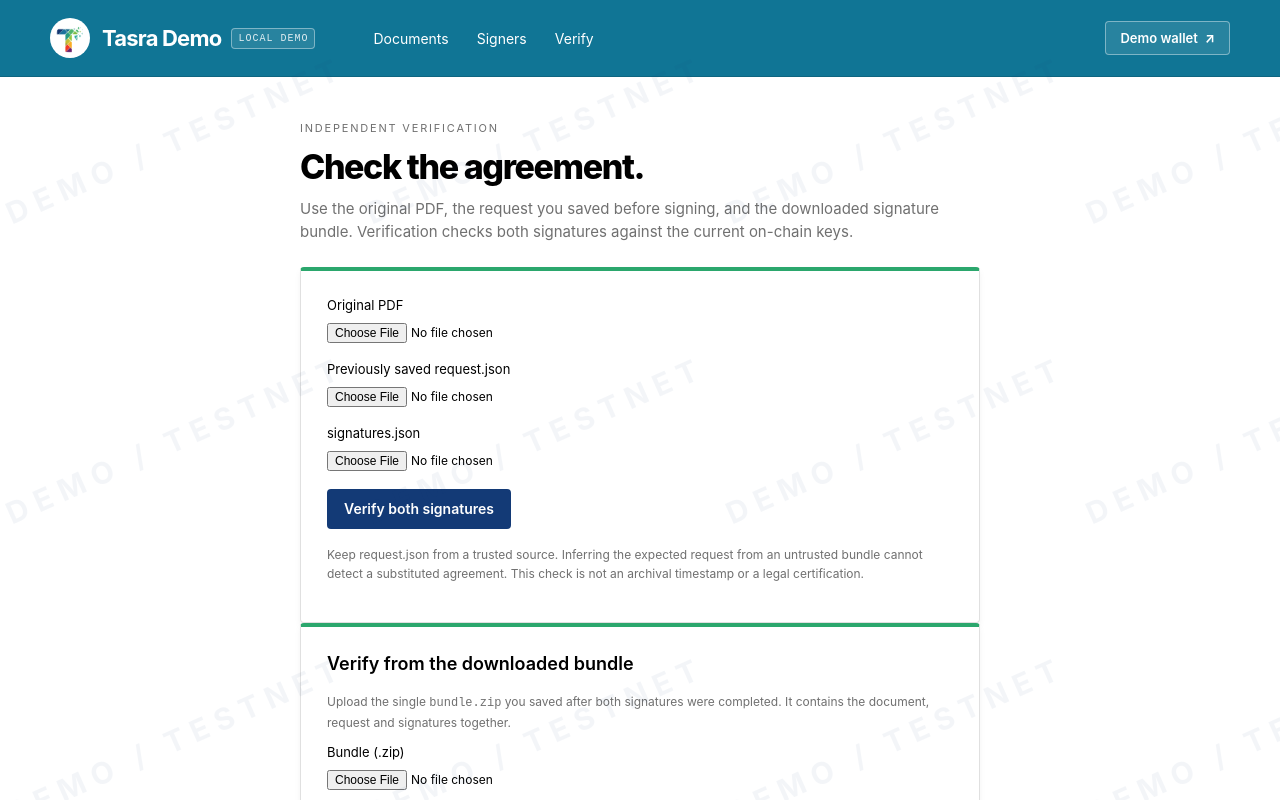
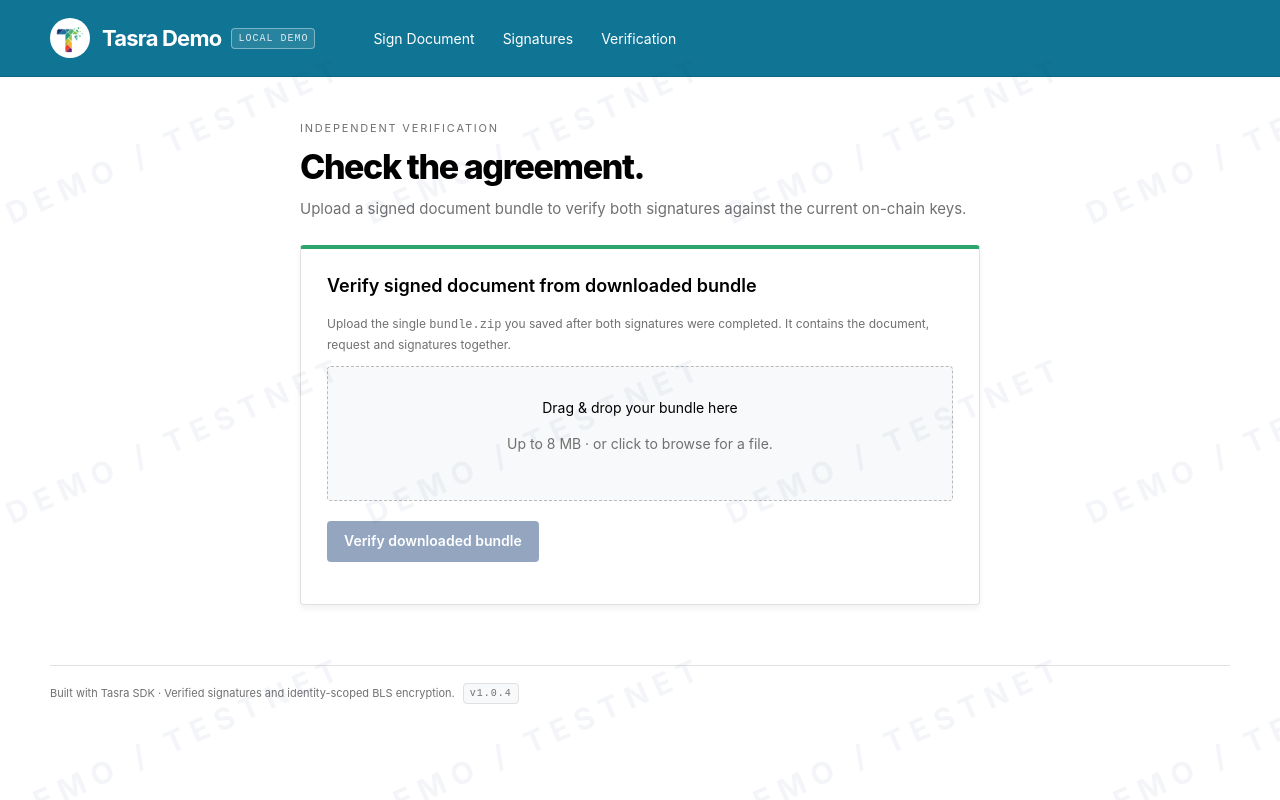
Before and after one commit to t3foundry/tasra-demo, a React (Vite) app in the folder web/: page /verify in a window 1280 px wide. Shown: the top 800 px of the page. Built offline with nearby package versions, Linux system fonts and the light colour scheme.

Commit message:
Changes and updates

```diff
--- a/web/src/App.tsx
+++ b/web/src/App.tsx
@@ -1,7 +1,6 @@
 import { BrowserRouter, Routes, Route, Link, useLocation } from 'react-router-dom'
 import { NoticeProvider } from './notice'
 import { SenderProvider } from './sender'
-import { DemoWalletLink } from './DemoWalletLink'
 import { Landing } from './pages/Landing'
 import { Dashboard } from './pages/Dashboard'
 import { SignerPage } from './pages/SignerPage'
@@ -18,7 +17,6 @@
     pathname === '/verify' ||
     pathname.startsWith('/sign/')
   const encrypting = pathname === '/encryption' || pathname === '/decryption'
-  const isLanding = pathname === '/'
   return (
     <header>
       <div className="bar">
@@ -29,9 +27,9 @@
         </a>
         {signing ? (
           <nav aria-label="Main">
-            <Link to="/signing">Documents</Link>
-            <Link to="/signers">Signers</Link>
-            <Link to="/verify">Verify</Link>
+            <Link to="/signing">Sign Document</Link>
+            <Link to="/signers">Signatures</Link>
+            <Link to="/verify">Verification</Link>
           </nav>
         ) : null}
         {encrypting ? (
@@ -39,14 +37,6 @@
             <Link to="/encryption">Encryption</Link>
             <Link to="/decryption">Decryption</Link>
           </nav>
-        ) : null}
-        {!isLanding ? (
-          <DemoWalletLink className="demo-wallet-header">
-            Demo wallet
-            <span className="demo-wallet-arrow" aria-hidden="true">
-              ↗
-            </span>
-          </DemoWalletLink>
         ) : null}
       </div>
     </header>
--- a/web/src/PdfUpload.tsx
+++ b/web/src/FileUpload.tsx
@@ -1,6 +1,6 @@
 import { useRef, useState, type DragEvent, type KeyboardEvent } from 'react'
 
-export type PdfFile = { name: string; bytes: Uint8Array }
+export type UploadedFile = { name: string; bytes: Uint8Array }
 
 const MAX_BYTES = 8 * 1024 * 1024
 
@@ -9,28 +9,46 @@
   return kb >= 1024 ? `${(kb / 1024).toFixed(1)} MB` : `${kb.toFixed(0)} KB`
 }
 
-function isPdf(f: File): boolean {
-  return f.type === 'application/pdf' || /\.pdf$/i.test(f.name)
+function extensionOf(name: string): string {
+  const i = name.lastIndexOf('.')
+  return i < 0 ? '' : name.slice(i + 1).toLowerCase()
 }
 
-export function PdfUpload({
+export function FileUpload({
   file,
   onChange,
+  accept,
+  extensions,
+  label = 'Drag & drop your file here',
+  hint = 'Up to 8 MB · or click to browse for a file.',
+  typeLabel = 'file',
   sampleUrl,
-  sampleLabel = 'Use sample PDF',
+  sampleLabel = 'Use sample file',
+  sampleHint = 'Or start with an included sample.',
 }: {
-  file: PdfFile | null
-  onChange: (file: PdfFile | null) => void
+  file: UploadedFile | null
+  onChange: (file: UploadedFile | null) => void
+  accept?: string
+  extensions?: string[]
+  label?: string
+  hint?: string
+  typeLabel?: string
   sampleUrl?: string
   sampleLabel?: string
+  sampleHint?: string
 }) {
   const inputRef = useRef<HTMLInputElement>(null)
   const [dragging, setDragging] = useState(false)
   const [error, setError] = useState('')
 
+  const allowed = (extensions ?? []).map((e) => e.toLowerCase())
+  const acceptAttr = accept ?? allowed.map((e) => '.' + e).join(',')
+
   async function read(f: File) {
-    if (!isPdf(f)) {
-      setError('Only PDF files are accepted.')
+    if (allowed.length && !allowed.includes(extensionOf(f.name))) {
+      setError(
+        `Only ${allowed.map((e) => '.' + e).join(', ')} files are accepted.`,
+      )
       return
     }
     if (f.size > MAX_BYTES) {
@@ -51,7 +69,8 @@
   async function useSample() {
     if (!sampleUrl) return
     const res = await fetch(sampleUrl)
-    onChange({ name: 'sample.pdf', bytes: new Uint8Array(await res.arrayBuffer()) })
+    const name = sampleUrl.split('/').pop() || 'sample'
+    onChange({ name, bytes: new Uint8Array(await res.arrayBuffer()) })
   }
 
   function onDrop(e: DragEvent<HTMLDivElement>) {
@@ -85,7 +104,9 @@
         </span>
         <div className="pdf-chosen-info">
           <strong>{file.name}</strong>
-          <small>{sizeLabel(file.bytes.length)} · PDF attached</small>
+          <small>
+            {sizeLabel(file.bytes.length)} · {typeLabel} attached
+          </small>
         </div>
         <button
           type="button"
@@ -122,20 +143,20 @@
       }}
       onDrop={onDrop}
     >
-      <p>Drag &amp; drop your PDF here</p>
+      <p>{label}</p>
       <input
         ref={inputRef}
         type="file"
-        accept="application/pdf"
+        accept={acceptAttr}
         className="hidden"
         onChange={(e) => void pick(e.currentTarget)}
         onClick={(e) => e.stopPropagation()}
       />
-      <p className="hint">Up to 8 MB · or click to browse for a file.</p>
+      <p className="hint">{hint}</p>
       {error ? <p className="hint upload-error">{error}</p> : null}
       {sampleUrl ? (
         <>
-          <p className="hint">Or start with the included sample agreement.</p>
+          <p className="hint">{sampleHint}</p>
           <button
             type="button"
             className="small"
--- a/web/src/components.tsx
+++ b/web/src/components.tsx
@@ -21,7 +21,7 @@
     <span
       className={`badge ${status === 'completed' ? 'done' : closed ? 'closed' : ''}`}
     >
-      {status.replaceAll('_', ' ')}
+      {status === 'awaiting' ? 'Pending' : status.replaceAll('_', ' ')}
     </span>
   )
 }
--- a/web/src/pages/SignerPage.tsx
+++ b/web/src/pages/SignerPage.tsx
@@ -10,7 +10,7 @@
   type PublicSession,
 } from '../../../shared/wallet'
 import { useNotice } from '../notice'
-import { Badge, Recipients, Downloads, name, signerLabel } from '../components'
+import { Badge, Recipients, Downloads, signerLabel } from '../components'
 import { PdfPreview } from '../PdfPreview'
 
 export function SignerPage() {
@@ -23,10 +23,9 @@
   const [reviewedBytes, setReviewedBytes] = useState<Uint8Array>()
   const [reviewedHash, setReviewedHash] = useState('')
   const [wallet, setWallet] = useState<DemoWallet>()
-  const [autoLoaded, setAutoLoaded] = useState(false)
   const [busy, setBusy] = useState(false)
   const busyRef = useRef(false)
-  const walletNameRef = useRef<HTMLParagraphElement>(null)
+  const remoteAbortRef = useRef(false)
   const [remote, setRemote] = useState<{
     qrPayload: string
     qrDataUrl: string
@@ -62,7 +61,6 @@
               const w = importWallet(stored)
 if (w.name === signer.name) {
               setWallet(w)
-                setAutoLoaded(true)
             } else {
                 w.identity.destroy()
               }
@@ -109,19 +107,6 @@
     closed ||
     state.phase === 'signed' ||
     ['uncertain', 'opening', 'signing'].includes(state.phase)
-
-  async function loadWallet(f: File) {
-    setWallet(undefined)
-    setAutoLoaded(false)
-    try {
-      const w = importWallet(await f.text())
-      setWallet(w)
-      if (walletNameRef.current)
-        walletNameRef.current.textContent = 'Loaded: ' + name(w.name)
-    } catch (e) {
-      notice((e as Error).message)
-    }
-  }
 
   async function handleSign() {
     if (!wallet || !config || !r) return
@@ -189,6 +174,7 @@
 
   async function handleRemoteSign() {
     if (!config || !r) return
+    remoteAbortRef.current = false
     setBusy(true)
     busyRef.current = true
     setRemote(null)
@@ -212,10 +198,18 @@
       notice('Scan the QR with the signer’s remote wallet')
       const deadline = Date.now() + 5 * 60 * 1000
       while (true) {
+        if (remoteAbortRef.current) {
+          await api(`/requests/${id}/${slotId}/reset`, {})
+          return
+        }
         const status = await api<PublicSession>(
           `/requests/${id}/${slotId}/session`,
           { attemptId },
         )
+        if (remoteAbortRef.current) {
+          await api(`/requests/${id}/${slotId}/reset`, {})
+          return
+        }
         if (status.status === 'done') {
           setRemote(null)
           notice('Wallet approved; verifying and saving the signature…')
@@ -248,6 +242,18 @@
       setTimeout(() => setCopied(false), 1500)
     } catch (e) {
       notice('Could not copy: ' + (e as Error).message)
+    }
+  }
+
+  async function cancelRemote() {
+    remoteAbortRef.current = true
+    setRemote(null)
+    setCopied(false)
+    try {
+      await api(`/requests/${id}/${slotId}/reset`, {})
+      notice('Remote signature cancelled')
+    } catch (e) {
+      notice((e as Error).message)
     }
   }
 
@@ -290,31 +296,9 @@
               </p>
             ) : null}
             {!blocked ? (
-              <div className="wallet">
-                <label htmlFor="wallet">Your demo wallet file</label>
-                <input
-                  id="wallet"
-                  type="file"
-                  accept="application/json"
-                  onChange={(e) => {
-                    const f = e.target.files?.[0]
-                    if (f) void loadWallet(f)
-                  }}
-                />
-                <p ref={walletNameRef}>
-                  {wallet ? 'Loaded: ' + name(wallet.name) : 'Choose the private file provided to you.'}
+              <p className="signer-ready">
+                {signerLabel(state)} is ready to sign this document.
               </p>
-                {wallet && autoLoaded ? (
-                  <p className="hint">
-                    This wallet was loaded from your browser storage (uploaded on the
-                    Signers page), so no file selection is needed.
-                  </p>
-                ) : null}
-                <p className="hint">
-                  The wallet key stays in this browser tab. Only an encrypted credential
-                  presentation is sent.
-                </p>
-              </div>
             ) : null}
             {!blocked ? (
               <>
@@ -353,9 +337,18 @@
                       signature, or copy the session URL below into it.
                     </p>
                     <div className="linkbox">{remote.qrPayload}</div>
+                    <div className="actions">
                       <button className="small" type="button" onClick={copyRemote}>
                         {copied ? 'Copied' : 'Copy session URL'}
                       </button>
+                      <button
+                        className="small"
+                        type="button"
+                        onClick={() => void cancelRemote()}
+                      >
+                        Cancel
+                      </button>
+                    </div>
                   </div>
                 ) : null}
               </>
--- a/web/src/pages/SignersPage.tsx
+++ b/web/src/pages/SignersPage.tsx
@@ -1,9 +1,10 @@
-import { useCallback, useEffect, useRef, useState } from 'react'
+import { useCallback, useEffect, useState } from 'react'
 import { createIdentity, verifyCredential } from 'tasra-sdk/app'
 import { ed25519DidKey } from 'tasra-sdk/oid4vp'
 import { ed25519 } from '@noble/curves/ed25519'
 import { api } from '../api'
 import { name } from '../components'
+import { DemoWalletLink } from '../DemoWalletLink'
 import { useNotice } from '../notice'
 import { toHex } from '../../../shared/model'
 import { importWallet } from '../../../shared/wallet'
@@ -37,16 +38,7 @@
 const walletKey = (person: string) => `tasra-wallet:${person}`
 const walletSchema = 'tasra-demo-wallet/v1'
 
-function downloadWallet(person: string) {
-  const text = localStorage.getItem(walletKey(person))
-  if (!text) return
-  const url = URL.createObjectURL(new Blob([text], { type: 'application/json' }))
-  const anchor = document.createElement('a')
-  anchor.href = url
-  anchor.download = person + '.json'
-  anchor.click()
-  URL.revokeObjectURL(url)
-}
+
 
 type WalletInfo = {
   did: string
@@ -72,8 +64,6 @@
 }
 
 function WalletUpload({ person }: { person: string }) {
-  const notice = useNotice()
-  const inputRef = useRef<HTMLInputElement>(null)
   const [info, setInfo] = useState<WalletInfo | null>(null)
 
   useEffect(() => {
@@ -85,29 +75,6 @@
     }
   }, [person])
 
-  async function onFile(file: File | undefined) {
-    if (!file) return
-    try {
-      const text = await file.text()
-      const wallet = importWallet(text)
-      try {
-        if (wallet.name !== person)
-          throw new Error(
-            `This wallet belongs to ${name(wallet.name)}, not ${name(person)}`,
-          )
-        localStorage.setItem(walletKey(person), text)
-        setInfo(describeWallet(text))
-        notice(`${name(person)}’s wallet stored in this browser`)
-      } finally {
-        wallet.identity.destroy()
-      }
-    } catch (e) {
-      notice((e as Error).message)
-    } finally {
-      if (inputRef.current) inputRef.current.value = ''
-    }
-  }
-
   return (
     <details className="dcql">
       <summary>
@@ -117,28 +84,11 @@
         </span>
       </summary>
       <div className="wallet">
-        <input
-          ref={inputRef}
-          type="file"
-          accept="application/json"
-          className="hidden"
-          onChange={(e) => void onFile(e.target.files?.[0])}
-        />
         <p>
           {info
             ? 'A wallet is stored for this key-slot.'
-            : 'No wallet stored. Upload the signer’s private wallet file.'}
+            : 'No wallet stored for this signer.'}
         </p>
-        <div className="actions">
-          <button className="small" onClick={() => inputRef.current?.click()}>
-            {info ? 'Replace wallet' : 'Upload wallet'}
-          </button>
-          {info ? (
-            <button className="small" onClick={() => downloadWallet(person)}>
-              Download wallet
-            </button>
-          ) : null}
-        </div>
         {info ? (
           <div className="wallet-info">
             <p className="hint">DID</p>
@@ -333,14 +283,26 @@
               </button>
             </div>
             {showCreate === 'remote' ? (
-              <p className="hint">
-                Generates a W3C DID (did:key) key in this browser and asks the server to
-                issue the DocumentSigner credential to that remote wallet.
-              </p>
+              <div className="wallet-callout">
+                <p className="hint">
+                  A remote signer keeps its DocumentSigner credential in an external
+                  wallet. Open the demo wallet first, then name and create the signer
+                  below.
+                </p>
+                <DemoWalletLink className="button">
+                  Open the demo wallet ↗
+                </DemoWalletLink>
+              </div>
             ) : null}
-            <button className="small" type="button" onClick={() => setShowCreate('none')}>
-              Cancel
-            </button>
+            <div className="form-cancel">
+              <button
+                className="small"
+                type="button"
+                onClick={() => setShowCreate('none')}
+              >
+                Cancel
+              </button>
+            </div>
           </form>
         )}
       </section>
--- a/web/src/pages/VerifyPage.tsx
+++ b/web/src/pages/VerifyPage.tsx
@@ -1,5 +1,6 @@
-import { useRef, useState } from 'react'
+import { useState } from 'react'
 import { api, base64 } from '../api'
+import { FileUpload, type UploadedFile } from '../FileUpload'
 
 type SlotLink = { name?: string; slotId: string }
 
@@ -12,36 +13,11 @@
   const [status, setStatus] = useState('')
   const [className, setClassName] = useState('')
   const [slots, setSlots] = useState<SlotLink[]>([])
-  const originalRef = useRef<HTMLInputElement>(null)
-  const expectedRef = useRef<HTMLInputElement>(null)
-  const bundleRef = useRef<HTMLInputElement>(null)
-  const bundleZipRef = useRef<HTMLInputElement>(null)
+  const [bundle, setBundle] = useState<UploadedFile | null>(null)
 
   function success() {
     setClassName('success')
     setStatus('Verified. Alice and Bob signed this exact document and request.')
-  }
-
-  async function verify() {
-    setStatus('Checking…')
-    setClassName('')
-    setSlots([])
-    try {
-      const original = originalRef.current?.files?.[0]
-      const expected = expectedRef.current?.files?.[0]
-      const bundle = bundleRef.current?.files?.[0]
-      if (!original || !expected || !bundle) throw new Error('Select all three files')
-      const result = await api<{ signers?: SlotLink[] }>('/verify', {
-        pdfBase64: base64(new Uint8Array(await original.arrayBuffer())),
-        expected: JSON.parse(await expected.text()),
-        bundle: JSON.parse(await bundle.text()),
-      })
-      setSlots(result.signers ?? [])
-      success()
-    } catch (e) {
-      setClassName('error')
-      setStatus(e instanceof Error ? e.message : 'Verification failed')
-    }
   }
 
   async function verifyBundleZip() {
@@ -49,10 +25,9 @@
     setClassName('')
     setSlots([])
     try {
-      const zip = bundleZipRef.current?.files?.[0]
-      if (!zip) throw new Error('Select the downloaded bundle (.zip)')
+      if (!bundle) throw new Error('Select the downloaded bundle (.zip)')
       const result = await api<{ signers?: SlotLink[] }>('/verify-zip', {
-        zipBase64: base64(new Uint8Array(await zip.arrayBuffer())),
+        zipBase64: base64(bundle.bytes),
       })
       setSlots(result.signers ?? [])
       success()
@@ -67,25 +42,29 @@
       <div className="eyebrow">Independent verification</div>
       <h1>Check the agreement.</h1>
       <p className="sub">
-        Use the original PDF, the request you saved before signing, and the downloaded
-        signature bundle. Verification checks both signatures against the current on-chain
-        keys.
+        Upload a signed document bundle to verify both signatures against the current
+        on-chain keys.
       </p>
       <section className="panel">
-        <div className="field">
-          <label htmlFor="original">Original PDF</label>
-          <input id="original" type="file" accept="application/pdf" ref={originalRef} />
-        </div>
-        <div className="field">
-          <label htmlFor="expected">Previously saved request.json</label>
-          <input id="expected" type="file" accept="application/json" ref={expectedRef} />
-        </div>
-        <div className="field">
-          <label htmlFor="bundle">signatures.json</label>
-          <input id="bundle" type="file" accept="application/json" ref={bundleRef} />
-        </div>
-        <button className="primary" onClick={verify}>
-          Verify both signatures
+        <h2>Verify signed document from downloaded bundle</h2>
+        <p className="hint">
+          Upload the single <code>bundle.zip</code> you saved after both signatures were
+          completed. It contains the document, request and signatures together.
+        </p>
+        <FileUpload
+          file={bundle}
+          onChange={setBundle}
+          accept="application/zip,.zip"
+          extensions={['zip']}
+          label="Drag & drop your bundle here"
+          typeLabel="ZIP"
+        />
+        <button
+          className="primary"
+          disabled={!bundle}
+          onClick={verifyBundleZip}
+        >
+          Verify downloaded bundle
         </button>
         <p id="result" role="status" className={className}>
           {status}
@@ -107,26 +86,6 @@
             ))}
           </p>
         ) : null}
-        <p className="hint">
-          Keep request.json from a trusted source. Inferring the expected request from an
-          untrusted bundle cannot detect a substituted agreement. This check is not an
-          archival timestamp or a legal certification.
-        </p>
-      </section>
-
-      <section className="panel">
-        <h2>Verify from the downloaded bundle</h2>
-        <p className="hint">
-          Upload the single <code>bundle.zip</code> you saved after both signatures were
-          completed. It contains the document, request and signatures together.
-        </p>
-        <div className="field">
-          <label htmlFor="bundleZip">Bundle (.zip)</label>
-          <input id="bundleZip" type="file" accept="application/zip" ref={bundleZipRef} />
-        </div>
-        <button className="primary" onClick={verifyBundleZip}>
-          Verify downloaded bundle
-        </button>
       </section>
     </div>
   )
--- a/web/src/styles.css
+++ b/web/src/styles.css
@@ -404,6 +404,27 @@
   font-size: 12px;
   line-height: 1.6;
 }
+.signer-ready {
+  display: inline-flex;
+  align-items: center;
+  gap: 9px;
+  font-size: 13px;
+  font-weight: 600;
+  color: #1e7a4a;
+  background: var(--success-soft);
+  border: 1px solid var(--success-line);
+  border-radius: 4px;
+  padding: 10px 14px;
+  margin: 0;
+}
+.signer-ready::before {
+  content: '';
+  width: 8px;
+  height: 8px;
+  border-radius: 50%;
+  background: var(--success);
+  flex-shrink: 0;
+}
 .error {
   color: #c0392b;
   background: var(--danger-soft);
@@ -788,93 +809,27 @@
   accent-color: var(--brand-deep);
 }
 
-.landing-wallet {
-  margin-top: 30px;
-  display: flex;
-  align-items: center;
-  justify-content: space-between;
-  gap: 26px;
-  padding: 26px 30px;
-  background:
-    radial-gradient(120% 160% at 100% 0%, rgba(123, 200, 67, 0.16), transparent 55%),
-    linear-gradient(120deg, var(--brand-deep), var(--brand) 70%);
-  color: #fff;
-  border-radius: 6px;
-  box-shadow: 0 10px 30px rgba(19, 58, 118, 0.25);
+.wallet-callout {
+  display: grid;
+  gap: 12px;
+  margin: 18px 0;
+  padding: 16px 18px;
+  background: var(--offwhite);
+  border: 1px solid var(--line);
+  border-left: 4px solid var(--brand);
+  border-radius: 4px;
 }
-.landing-wallet h2 {
-  color: #fff;
-  font-size: 21px;
-  letter-spacing: -0.4px;
-  margin: 0 0 8px;
+.wallet-callout p {
+  margin: 0;
+  max-width: 540px;
 }
-.landing-wallet p {
-  margin: 0;
-  max-width: 640px;
-  font-size: 14px;
-  line-height: 1.6;
-  color: rgba(255, 255, 255, 0.88);
+.wallet-callout .button {
+  justify-self: start;
 }
-.landing-wallet-cta {
-  flex: 0 0 auto;
-  display: inline-flex;
-  align-items: center;
-  gap: 8px;
-  font-size: 14px;
-  font-weight: 700;
-  color: var(--brand-deep);
-  background: #fff;
-  border-radius: 4px;
-  padding: 12px 18px;
-  text-decoration: none;
-  transition:
-    transform 0.15s ease,
-    box-shadow 0.15s ease;
-}
-.landing-wallet-cta::after {
-  content: '↗';
-  font-size: 15px;
-}
-.landing-wallet-cta:hover {
-  transform: translateY(-2px);
-  box-shadow: 0 6px 18px rgba(0, 0, 0, 0.22);
-}
-
-.demo-wallet-header {
-  margin-left: auto;
-  display: inline-flex;
-  align-items: center;
-  gap: 7px;
-  color: #fff;
-  font-size: 13px;
-  font-weight: 600;
-  text-decoration: none;
-  padding: 8px 14px;
-  border: 1px solid rgba(255, 255, 255, 0.4);
-  border-radius: 4px;
-  background: rgba(255, 255, 255, 0.1);
-  transition:
-    background 0.15s ease,
-    border-color 0.15s ease;
-}
-.demo-wallet-header:hover {
-  background: rgba(255, 255, 255, 0.2);
-  border-color: rgba(255, 255, 255, 0.7);
-}
-.demo-wallet-arrow {
-  font-weight: 700;
-  line-height: 1;
-}
-
-@media (max-width: 850px) {
-  .landing-wallet {
-    flex-direction: column;
-    align-items: flex-start;
-  }
-  .landing-wallet-cta {
-    align-self: stretch;
-    justify-content: center;
-  }
+.form-cancel {
+  margin-top: 18px;
+  padding-top: 16px;
+  border-top: 1px solid var(--line);
 }
 @media (max-width: 850px) {
   .landing-grid {
```
Also changed, not shown: web/src/pages/Dashboard.tsx (+13 -3 lines), web/src/pages/EncryptionPage.tsx (+13 -3 lines), web/src/pages/Landing.tsx (+0 -15 lines). Lines whose indentation alone changed are shown as unchanged.
